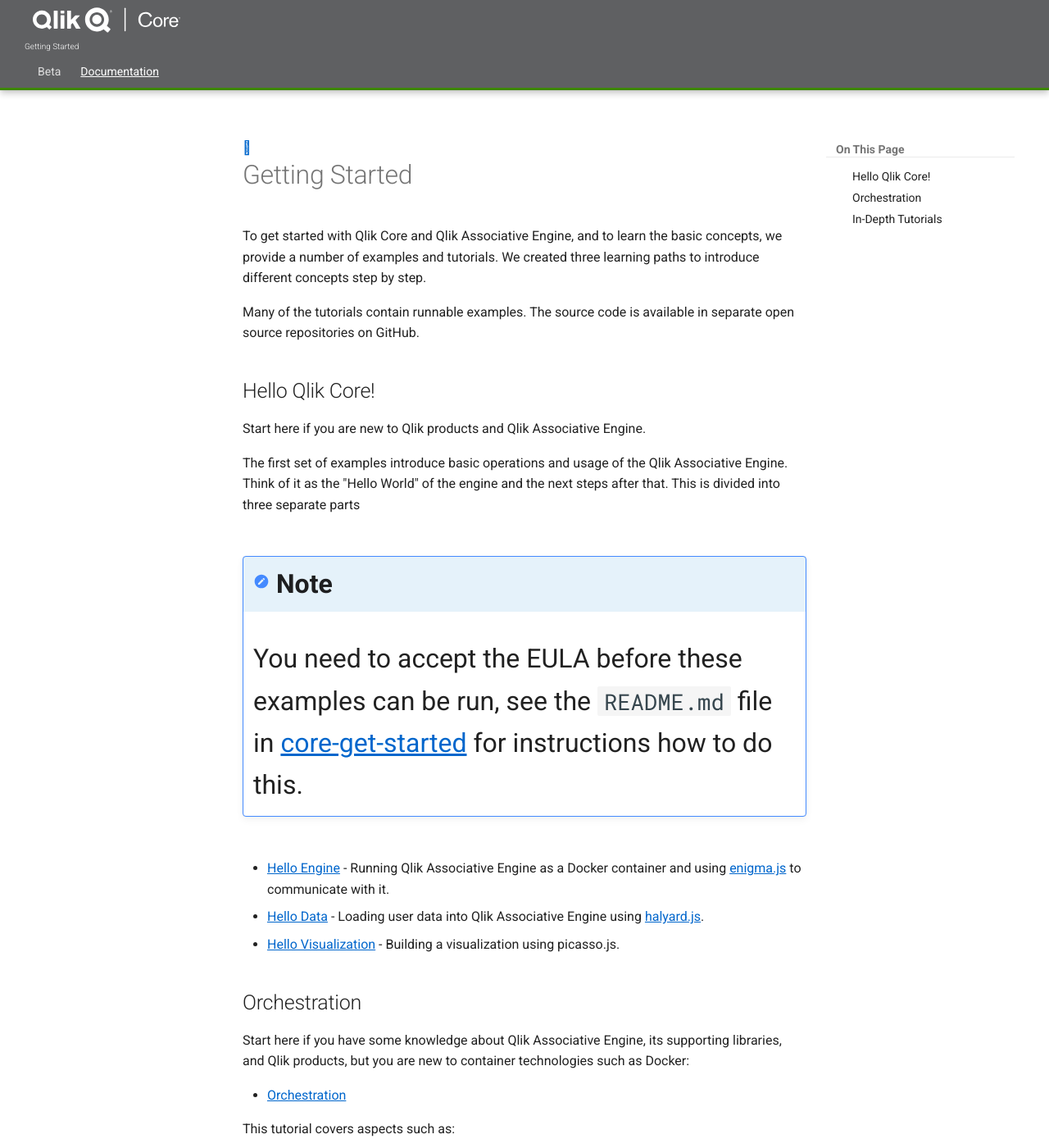
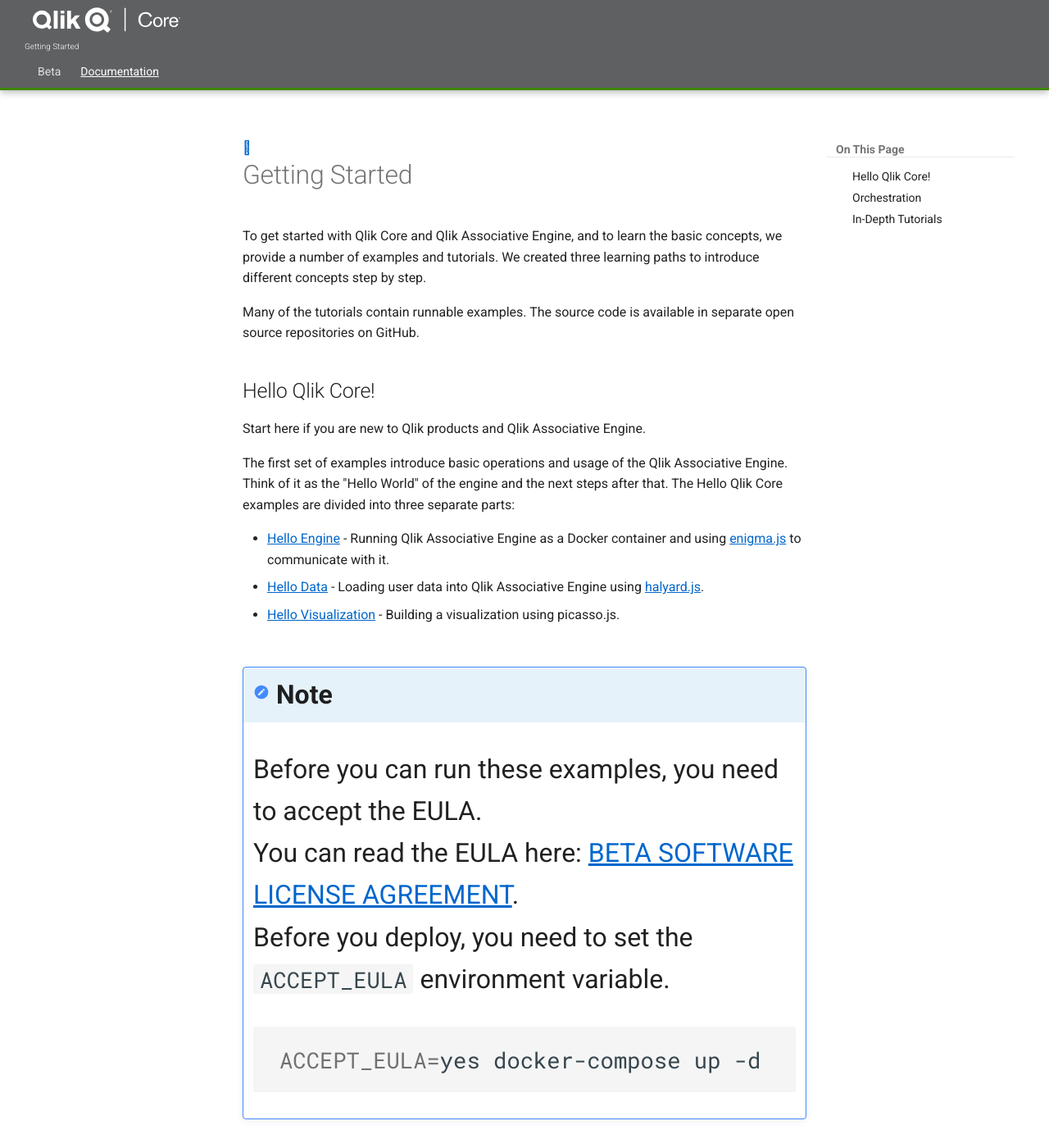
Before and after one commit to qlik-oss/core-website, an MkDocs documentation site: the page built from docs/docs/getting-started.md, in a window 1280 px wide and 1400 px high. Shown: the whole window at 82% size. Built offline with MkDocs 1.6.1 and Material for MkDocs 9.7.7, drawn with Linux system fonts in a browser that asks for light colours; old or Windows-style settings are respelled for this version of MkDocs.

Commit message:
updated the note re EULA

````diff
--- a/docs/docs/getting-started.md
+++ b/docs/docs/getting-started.md
@@ -12,18 +12,20 @@
 Start here if you are new to Qlik products and Qlik Associative Engine.
 
 The first set of examples introduce basic operations and usage of the Qlik Associative Engine. Think of
-it as the "Hello World" of the engine and the next steps after that. This is divided into three separate parts
-
-!!! Note
-    You need to accept the EULA before these examples can be run, see
-    the `README.md` file in [core-get-started](https://github.com/qlik-ea/core-get-started) for instructions
-    how to do this.
+it as the "Hello World" of the engine and the next steps after that. The Hello Qlik Core examples are divided into three separate parts:
 
 - [Hello Engine](./tutorials/hello-engine.md) - Running Qlik Associative Engine as a Docker container and using
     [enigma.js](https://github.com/qlik-oss/enigma.js/) to communicate with it.
 - [Hello Data](./tutorials/hello-data.md) - Loading user data into Qlik Associative Engine using
     [halyard.js](https://github.com/qlik-oss/halyard.js).
 - [Hello Visualization](./tutorials/hello-visualization.md) - Building a visualization using picasso.js.
+
+!!! Note
+    Before you can run these examples, you need to accept the EULA.</br>
+    You can read the EULA here: [BETA SOFTWARE LICENSE AGREEMENT](https://ca.qliktive.com/docs/master/beta/).</br>Before you deploy, you need to set the `ACCEPT_EULA` environment variable.</br>
+    ```bash
+    ACCEPT_EULA=yes docker-compose up -d
+    ```
 
 ## Orchestration
 
````
Also changed, not shown: docs/docs/tutorials/hello-engine.md (+4 -1 lines).
